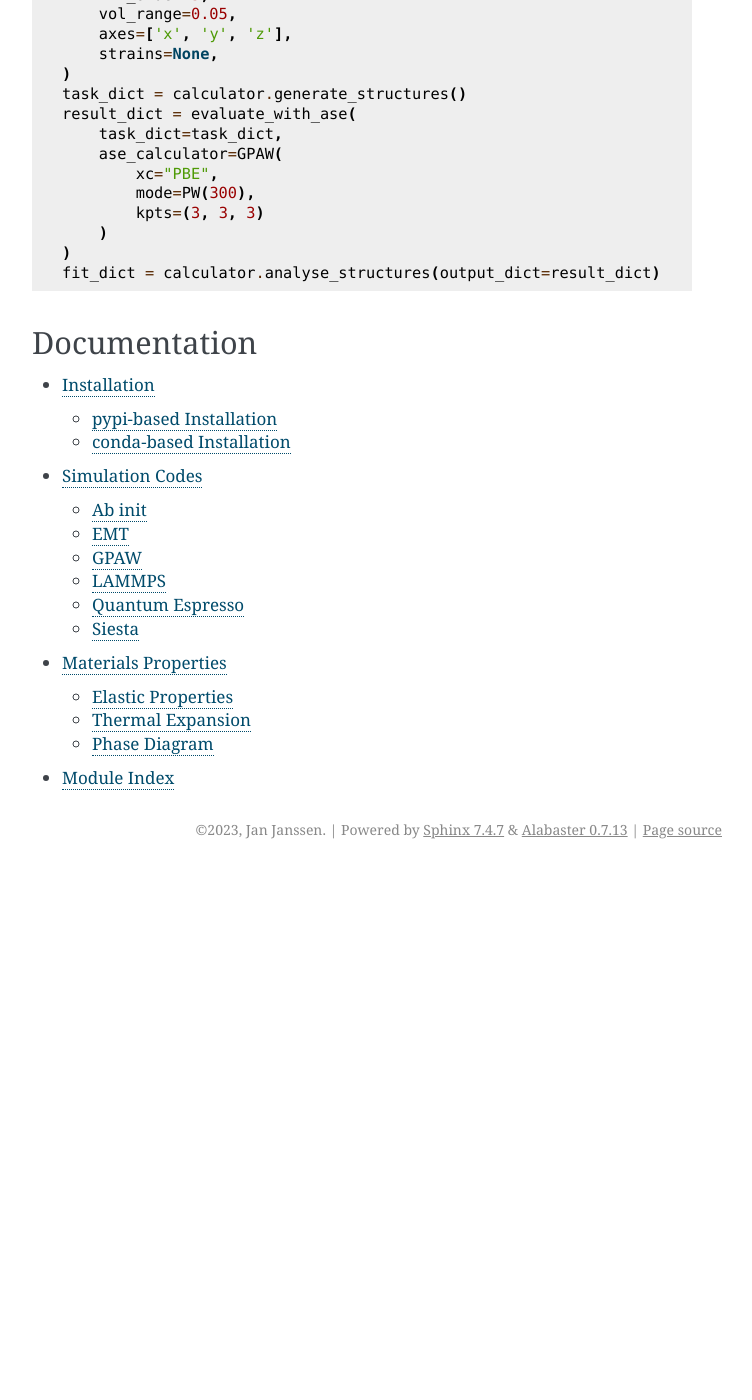
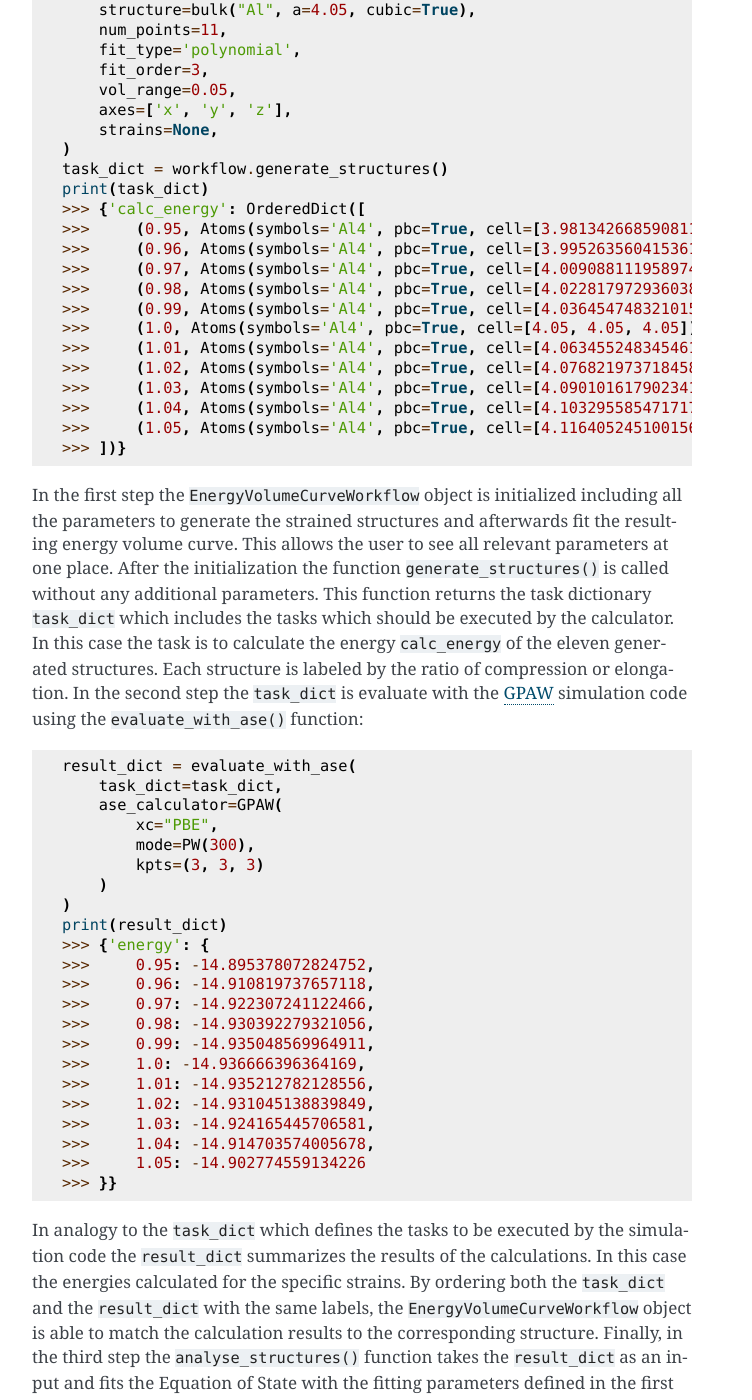
Before and after one commit to pyiron/atomistics, a Sphinx documentation site: the page built from docs/source/index.rst, in a window 1280 px wide and 1400 px high, scrolled down 1509 px. Shown: the whole window, without its empty margins (388-1140 px from the left). Built offline with Sphinx 7.4.7, drawn with Linux system fonts in a browser that asks for light colours; the version number could not be read and is left out; before the commit the page ends 2378 px from its top, so only the background shows below that; some of the changed text lies outside the part shown.

Commit message:
update index

```diff
--- a/docs/source/index.rst
+++ b/docs/source/index.rst
@@ -21,30 +21,32 @@ the functionality of the simulation code to calculating the energy and forces, s
 :code:`atomistics` package can support built-in features of the simulation code like structure optimization and molecular
 dynamics.
 
-On the other hand the :code:`atomistics` package also provides workflows to calculate material properties on the
+On the other hand the :code:`atomistics` package also provides :code:`workflows` to calculate material properties on the
 atomistic scales, these include:
 
-* equation of state - to calculate equilibrium properties like the equilibrium energy, equilibrium volume, equilibrium bulk modulus and its pressure derivative.
-* elastic matrix - to calculate the elastic constants and elastic moduli.
-* harmonic and quasi-harmonic approximation - to calculate the density of states, vibrational free energy and thermal expansion based on the finite displacements method implemented in `phonopy <https://phonopy.github.io/phonopy/>`_.
-* molecular dynamics - to calculate finite temperature properties like thermal expansion including the anharmonic contributions.
+* Equation of State - to calculate equilibrium properties like the equilibrium energy, equilibrium volume, equilibrium bulk modulus and its pressure derivative.
+* Elastic Matrix - to calculate the elastic constants and elastic moduli.
+* Harmonic and Quasi-harmonic Approximation - to calculate the density of states, vibrational free energy and thermal expansion based on the finite displacements method implemented in `phonopy <https://phonopy.github.io/phonopy/>`_.
+* Molecular Dynamics - to calculate finite temperature properties like thermal expansion including the anharmonic contributions.
 
-All these workflows can be coupled with all the simulation codes implemented in the :code:`atomistics` package. In contrast
-to the `Atomic Simulation Environment <https://wiki.fysik.dtu.dk/ase/>`_ which provides similar functionality the focus
-of the :code:`atomistics` package is not to reimplement existing functionality but rather simplify the process of coupling
-existing simulation codes with existing workflows. Here the `phonopy <https://phonopy.github.io/phonopy/>`_ workflow is a
-great example to enable the calculation of thermodynamic properties with the harmonic and quasi-harmonic approximation.
+All these :code:`workflows` can be coupled with all the simulation codes implemented in the :code:`atomistics` package.
+In contrast to the `Atomic Simulation Environment <https://wiki.fysik.dtu.dk/ase/>`_ which provides similar functionality
+the focus of the :code:`atomistics` package is not to reimplement existing functionality but rather simplify the process
+of coupling existing simulation codes with existing workflows. Here the `phonopy <https://phonopy.github.io/phonopy/>`_
+workflow is a great example to enable the calculation of thermodynamic properties with the harmonic and quasi-harmonic
+approximation.
 
 Example
 -------
-Calculate::
+Use the equation of state to calculate the equilibrium properties like the equilibrium volume, equilibrium energy,
+equilibrium bulk modulus and its derivative using the `GPAW <https://wiki.fysik.dtu.dk/gpaw/>`_ simulation code::
 
     from ase.build import bulk
     from atomistics.calculators import evaluate_with_ase
     from atomistics.workflows import EnergyVolumeCurveWorkflow
     from gpaw import GPAW, PW
 
-    calculator = EnergyVolumeCurveWorkflow(
+    workflow = EnergyVolumeCurveWorkflow(
         structure=bulk("Al", a=4.05, cubic=True),
         num_points=11,
         fit_type='polynomial',
@@ -53,7 +55,31 @@ Calculate::
         axes=['x', 'y', 'z'],
         strains=None,
     )
-    task_dict = calculator.generate_structures()
+    task_dict = workflow.generate_structures()
+    print(task_dict)
+    >>> {'calc_energy': OrderedDict([
+    >>>     (0.95, Atoms(symbols='Al4', pbc=True, cell=[3.9813426685908118, 3.9813426685908118, 3.9813426685908118])),
+    >>>     (0.96, Atoms(symbols='Al4', pbc=True, cell=[3.9952635604153612, 3.9952635604153612, 3.9952635604153612])),
+    >>>     (0.97, Atoms(symbols='Al4', pbc=True, cell=[4.009088111958974, 4.009088111958974, 4.009088111958974])),
+    >>>     (0.98, Atoms(symbols='Al4', pbc=True, cell=[4.022817972936038, 4.022817972936038, 4.022817972936038])),
+    >>>     (0.99, Atoms(symbols='Al4', pbc=True, cell=[4.036454748321015, 4.036454748321015, 4.036454748321015])),
+    >>>     (1.0, Atoms(symbols='Al4', pbc=True, cell=[4.05, 4.05, 4.05])),
+    >>>     (1.01, Atoms(symbols='Al4', pbc=True, cell=[4.063455248345461, 4.063455248345461, 4.063455248345461])),
+    >>>     (1.02, Atoms(symbols='Al4', pbc=True, cell=[4.076821973718458, 4.076821973718458, 4.076821973718458])),
+    >>>     (1.03, Atoms(symbols='Al4', pbc=True, cell=[4.0901016179023415, 4.0901016179023415, 4.0901016179023415])),
+    >>>     (1.04, Atoms(symbols='Al4', pbc=True, cell=[4.1032955854717175, 4.1032955854717175, 4.1032955854717175])),
+    >>>     (1.05, Atoms(symbols='Al4', pbc=True, cell=[4.1164052451001565, 4.1164052451001565, 4.1164052451001565]))
+    >>> ])}
+
+In the first step the :code:`EnergyVolumeCurveWorkflow` object is initialized including all the parameters to generate
+the strained structures and afterwards fit the resulting energy volume curve. This allows the user to see all relevant
+parameters at one place. After the initialization the function :code:`generate_structures()` is called without any
+additional parameters. This function returns the task dictionary :code:`task_dict` which includes the tasks which should
+be executed by the calculator. In this case the task is to calculate the energy :code:`calc_energy` of the eleven
+generated structures. Each structure is labeled by the ratio of compression or elongation. In the second step the
+:code:`task_dict` is evaluate with the `GPAW <https://wiki.fysik.dtu.dk/gpaw/>`_ simulation code using the
+:code:`evaluate_with_ase()` function::
+
     result_dict = evaluate_with_ase(
         task_dict=task_dict,
         ase_calculator=GPAW(
@@ -62,7 +88,47 @@ Calculate::
             kpts=(3, 3, 3)
         )
     )
-    fit_dict = calculator.analyse_structures(output_dict=result_dict)
+    print(result_dict)
+    >>> {'energy': {
+    >>>     0.95: -14.895378072824752,
+    >>>     0.96: -14.910819737657118,
+    >>>     0.97: -14.922307241122466,
+    >>>     0.98: -14.930392279321056,
+    >>>     0.99: -14.935048569964911,
+    >>>     1.0: -14.936666396364169,
+    >>>     1.01: -14.935212782128556,
+    >>>     1.02: -14.931045138839849,
+    >>>     1.03: -14.924165445706581,
+    >>>     1.04: -14.914703574005678,
+    >>>     1.05: -14.902774559134226
+    >>> }}
+
+In analogy to the :code:`task_dict` which defines the tasks to be executed by the simulation code the :code:`result_dict`
+summarizes the results of the calculations. In this case the energies calculated for the specific strains. By ordering
+both the :code:`task_dict` and the :code:`result_dict` with the same labels, the :code:`EnergyVolumeCurveWorkflow` object
+is able to match the calculation results to the corresponding structure. Finally, in the third step the :code:`analyse_structures()`
+function takes the :code:`result_dict` as an input and fits the Equation of State with the fitting parameters defined in
+the first step::
+
+    fit_dict = workflow.analyse_structures(output_dict=result_dict)
+    print(fit_dict)
+    >>> {'poly_fit': array([-9.30297838e-05,  2.19434659e-02, -1.68388816e+00,  2.73605421e+01]),
+    >>>  'fit_type': 'polynomial',
+    >>>  'fit_order': 3,
+    >>>  'volume_eq': 66.44252286131888,
+    >>>  'energy_eq': -14.93670322204575,
+    >>>  'bulkmodul_eq': 72.38919826304497,
+    >>>  'b_prime_eq': 4.45383655040775,
+    >>>  'least_square_error': 4.432974529908853e-09,
+    >>>  'volume': [63.10861874999998, 63.77291999999998, ..., 69.75163125000002],
+    >>>  'energy': [-14.895378072824752, -14.910819737657118, ..., -14.902774559134226]
+    >>> }
+
+As a result the equilibrium parameters are returned plus the parameters of the polynomial and the set of volumes and
+energies which were fitted to achieve these results. The important step here is that while the interface between the
+first and the second as well as between the second and the third step is clearly defined independent of the specific
+workflow, the initial parameters for the workflow to initialize the :code:`EnergyVolumeCurveWorkflow` object as well as
+the final output of the :code:`fit_dict` are workflow specific.
 
 Documentation
 -------------
```
Also changed, not shown: other parts of docs/source/index.rst (+1 -1 lines).
